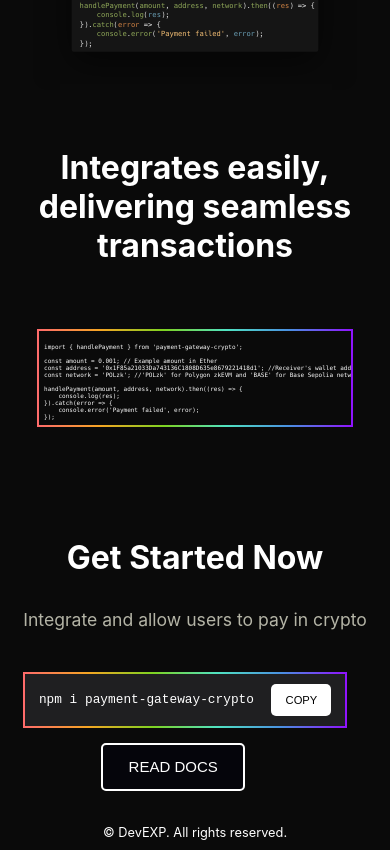
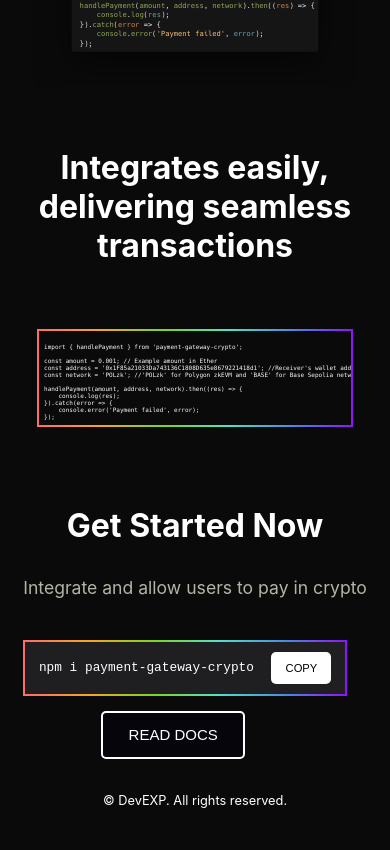
Before and after one commit to GarvitDadheech/hackOnBlocks24, a React (Create React App) app: page / in a window 390 px wide. Shown: the part 951-1801 px from the top of the page. After the commit the page ends 1769 px from the top, so only its background shows below. Built offline with nearby package versions, Linux system fonts and the light colour scheme.

Commit message:
ui enhancement in mobile

```diff
--- a/src/components/Page3/Page3.css
+++ b/src/components/Page3/Page3.css
@@ -149,7 +149,7 @@
   }
   @media (max-width: 425px) {
     .main-content{
-      margin-top: -3rem;
+      margin-top: -5rem;
     }
     h1{
       font-size: 2rem;
```
